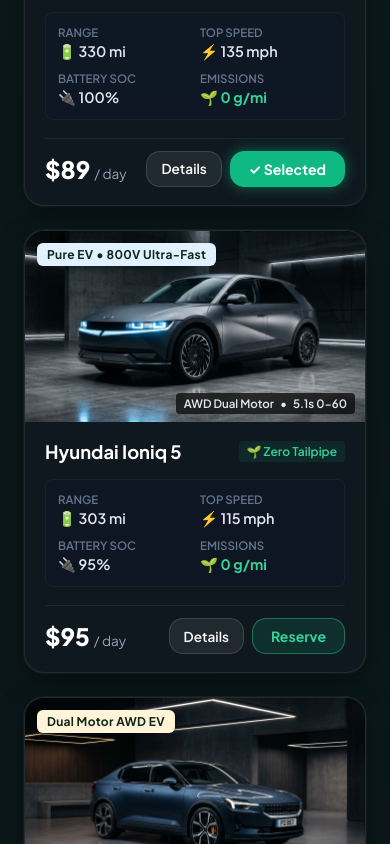
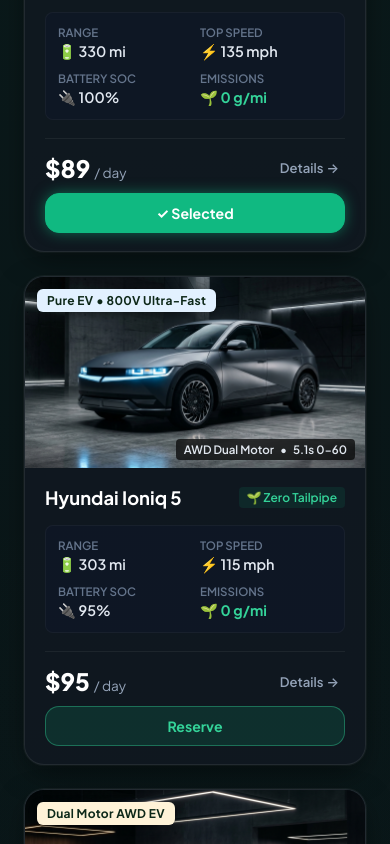
Before and after one commit to slowmotionsoundz/ecodrive-car-rental, a React (Vite) app: page / in a window 390 px wide. Shown: the part 1220-2064 px from the top of the page. Built offline with nearby package versions, Linux system fonts and the light colour scheme.

Commit message:
style: stack car card action bar on mobile viewports

```diff
--- a/src/App.css
+++ b/src/App.css
@@ -577,6 +577,16 @@
   border-top: 1px solid rgba(255, 255, 255, 0.06);
 }
 
+.card-action-buttons {
+  display: flex;
+  align-items: center;
+  gap: 8px;
+}
+
+.details-arrow {
+  display: none;
+}
+
 .fleet-page-card .card-action-bar {
   margin-top: 0;
   gap: 12px;
@@ -2064,4 +2074,55 @@
     flex-direction: column;
     align-items: flex-start;
   }
-}
+
+  /* Mobile stacked card action bar */
+  .card-action-bar {
+    display: grid;
+    grid-template-columns: 1fr auto;
+    grid-template-areas:
+      "price details"
+      "reserve reserve";
+    row-gap: 10px;
+    padding-top: 14px;
+  }
+
+  .price-container {
+    grid-area: price;
+    align-self: center;
+  }
+
+  .card-action-buttons {
+    display: contents;
+  }
+
+  .btn-details-link {
+    grid-area: details;
+    justify-self: end;
+    align-self: center;
+    background: transparent;
+    border: none;
+    color: var(--text-muted);
+    padding: 4px 6px;
+    font-size: 0.82rem;
+  }
+
+  .btn-details-link:hover {
+    background: transparent;
+    border: none;
+    color: #ffffff;
+  }
+
+  .details-arrow {
+    display: inline;
+    margin-left: 3px;
+  }
+
+  .btn-reserve {
+    grid-area: reserve;
+    width: 100%;
+    text-align: center;
+    padding: 10px 14px;
+    font-size: 0.88rem;
+    border-radius: var(--radius-md);
+  }
+}
--- a/src/pages/HomePage.jsx
+++ b/src/pages/HomePage.jsx
@@ -181,9 +181,10 @@
                       <span className="currency-val">${car.price}</span>
                       <span className="period-label">/ day</span>
                     </div>
-                    <div style={{ display: 'flex', gap: '8px' }}>
+                    <div className="card-action-buttons">
                       <Link to={`/fleet/${car.id}`} className="btn-details-link">
-                        Details
+                        <span>Details</span>
+                        <span className="details-arrow">→</span>
                       </Link>
                       <button
                         className={`btn-reserve ${activeRentalCar === car.name ? 'btn-selected' : ''}`}
```
